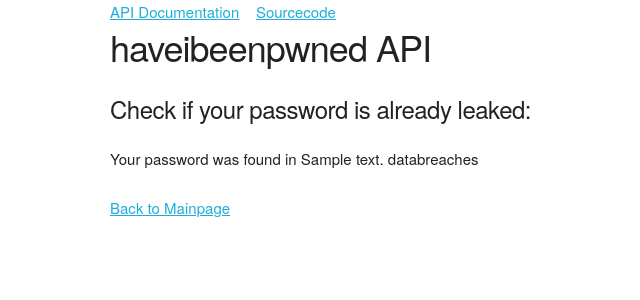
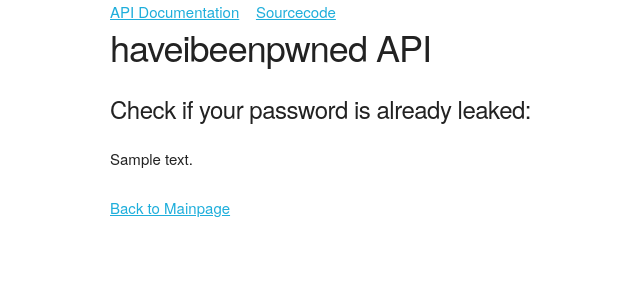
Before and after one commit to martino1988/Passwordchecker-haveibeenpwned-API, a Flask app: template templates/result.html in a window 1280 px wide. Shown: the top 300 px of the page, without its empty margins (50-690 px from the left). Run offline with Flask 2, Linux system fonts and the light colour scheme; the template is opened without the code that fills it: most values are stand-ins (such as "Sample title", 1, 10 or a date in 2020).

Commit message:
Update result.html

```diff
--- a/templates/result.html
+++ b/templates/result.html
@@ -2,6 +2,6 @@
 
 {% block content %}
 
-    <p>Your password was found in {{ text }} databreaches</p>
+    <p> {{ text }} </p>
     <a href="/"> Back to Mainpage </a>
 {% endblock %}
```
